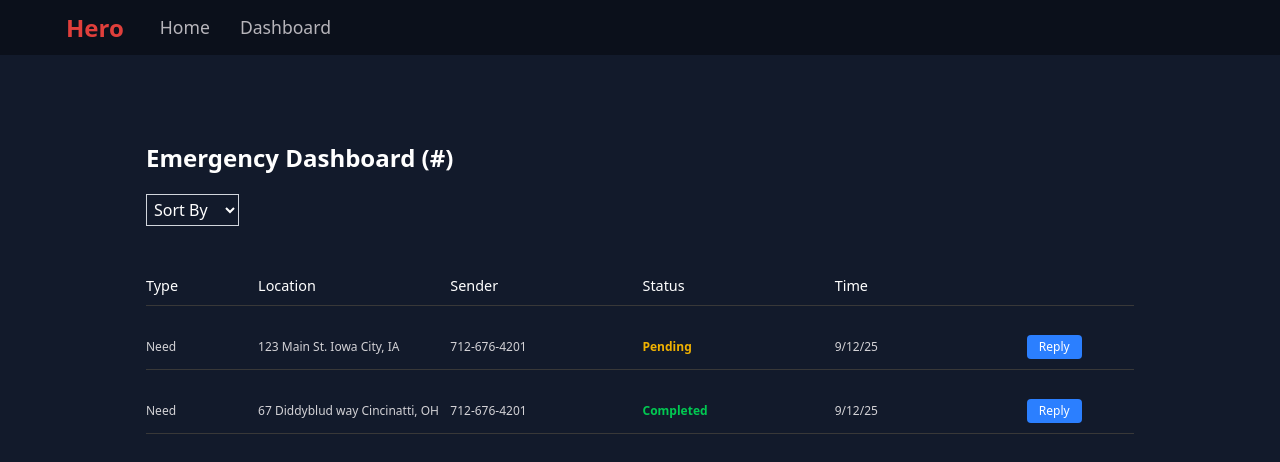
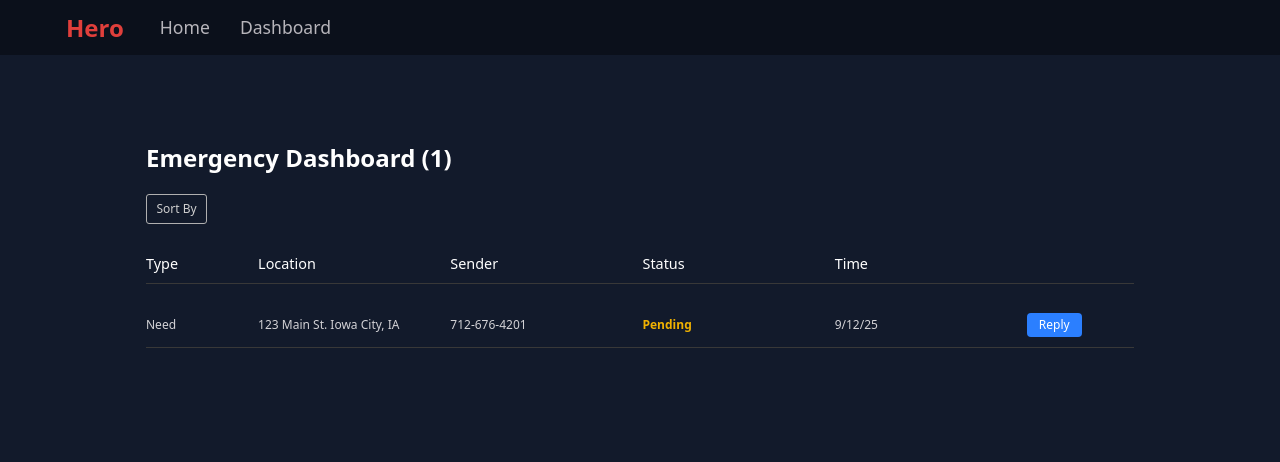
Before and after one commit to JamarWhite48/swanhacks25, a React (Vite) app in the folder swanhacks25/: page /dashboard in a window 1280 px wide. Shown: the top 462 px of the page. Built offline with nearby package versions, Linux system fonts and the light colour scheme.

Commit message:
more frontend stuff

```diff
--- a/swanhacks25/src/Pages/Dashboard.jsx
+++ b/swanhacks25/src/Pages/Dashboard.jsx
@@ -5,16 +5,17 @@ import "../index.css"
 
 const Dashboard = () => {
 
-  const [messageList, setMessageList] = useState([])
+  const [messageList, setMessageList] = useState([{type:'Need', time:'9/12/25', location:'123 Main St. Iowa City, IA', sender:'712-676-4201', status:'Pending'}])
 
   return (
     <>
       <Navbar/>
 
         <div className='flex justify-center'>
+
       <div className='w-[85vw] min-h-[90vh] p-[50px] text-left mt-[60px]'>
-        <h1 className='text-2xl mb-[20px] text-white font-bold'>Emergency Dashboard (#)</h1>
-        <select className="border border-gray-300 p-[3px] text-white" name='sort'>
+        <h1 className='text-2xl mb-[20px] text-white font-bold'>Emergency Dashboard ({messageList.length})</h1>
+        <select name='sort'>
           <option value="">Sort By</option>
           <option value="type">Type</option>
           <option value="location">Location</option>
@@ -23,7 +24,7 @@ const Dashboard = () => {
           <option value="time">Date</option>
         </select>
 
-        <div className="flex text-xs text-white text-left mt-[50px] mb-[10px] justify-evenly text-[0.9rem] gap-[5px]">
+        <div className="flex text-xs text-white text-left mt-[30px] mb-[10px] justify-evenly text-[0.9rem] gap-[5px]">
           <div className='w-[100%] shrink-[1.1]'><p>Type</p></div>
           <div className='w-[100%]'><p>Location</p></div>
           <div className='w-[100%]'><p>Sender</p></div>
@@ -33,20 +34,15 @@ const Dashboard = () => {
         </div>
         <hr/>
 
-        <Message
-        type='Need'
-        time='9/12/25'
-        location='123 Main St. Iowa City, IA'
-        sender='712-676-4201'
-        status='Pending'></Message>
-
-        <Message
-        type='Need'
-        time='9/12/25'
-        location='67 Diddyblud way Cincinatti, OH'
-        sender='712-676-4201'
-        status='Completed'></Message>
-
+        {messageList.map((item, index) => {
+            return(<Message
+                type={item.type}
+                time={item.time}
+                location={item.location}
+                sender={item.sender}
+                status={item.status}
+            />)
+        })}
       </div>
       </div>
     </>
--- a/swanhacks25/src/index.css
+++ b/swanhacks25/src/index.css
@@ -87,3 +87,13 @@ hr{
   height: 0.1px;
   background-color: #383838;
 }
+
+select{
+  appearance: none;
+  color: rgb(207, 207, 207);
+  border: 1px solid rgb(176, 176, 176);
+  font-size: 0.75rem;
+  padding: 5px;
+  text-align: center;
+  border-radius: 3px;
+}
```
